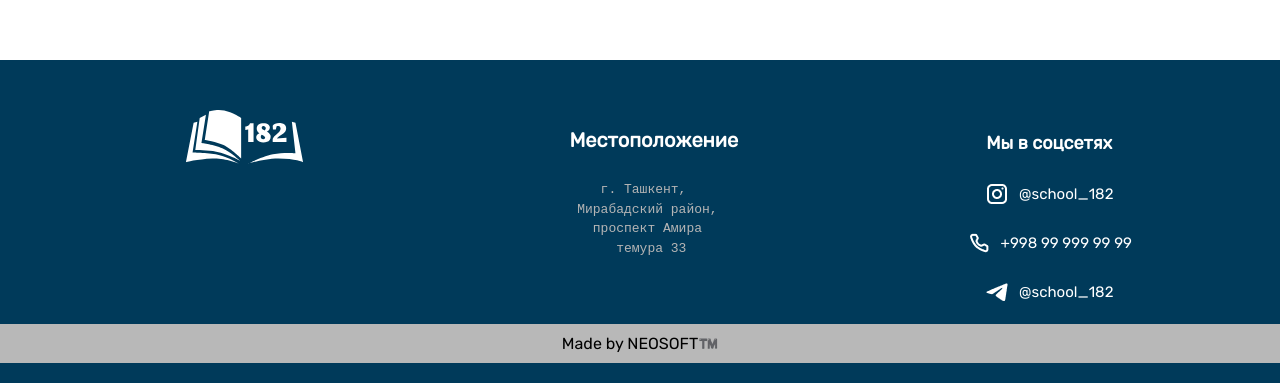
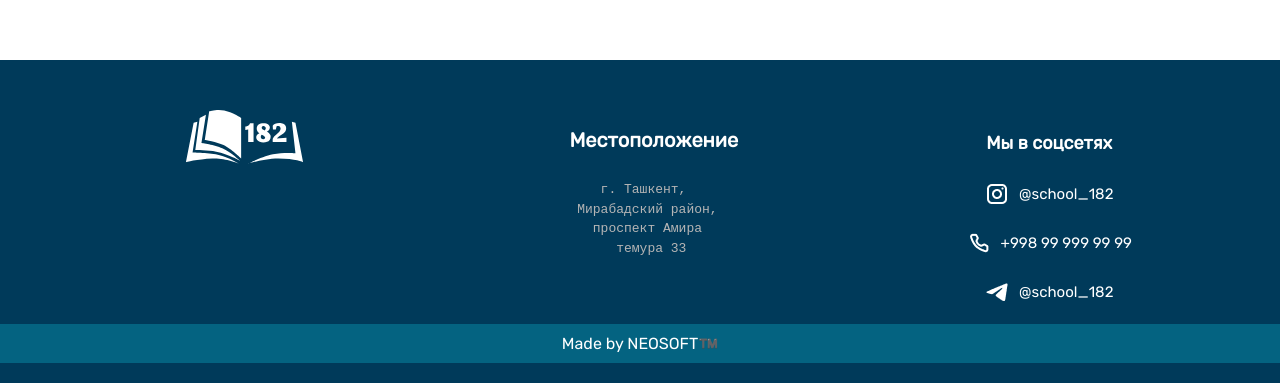
Before and after one commit to smuhammadaziz/school182-frontend, a React (Vite) app: page / in a window 1280 px wide. Shown: the part 3674-4057 px from the top of the page. Built offline with nearby package versions, Linux system fonts and the light colour scheme.

Commit message:
edit: change footer bug

```diff
--- a/src/components/footer/style.scss
+++ b/src/components/footer/style.scss
@@ -105,15 +105,16 @@ footer {
 }
 
 .footer__down {
-  background-color: #b8b8b8;
+  background-color: #046381;
   padding: 10px 0;
   text-align: center;
   margin-top: 20px;
+  color: white;
 }
 
 .footer__down__link {
   list-style-type: none;
-  color: black;
+  color: white;
   text-decoration: none;
 
   &:hover {
```
